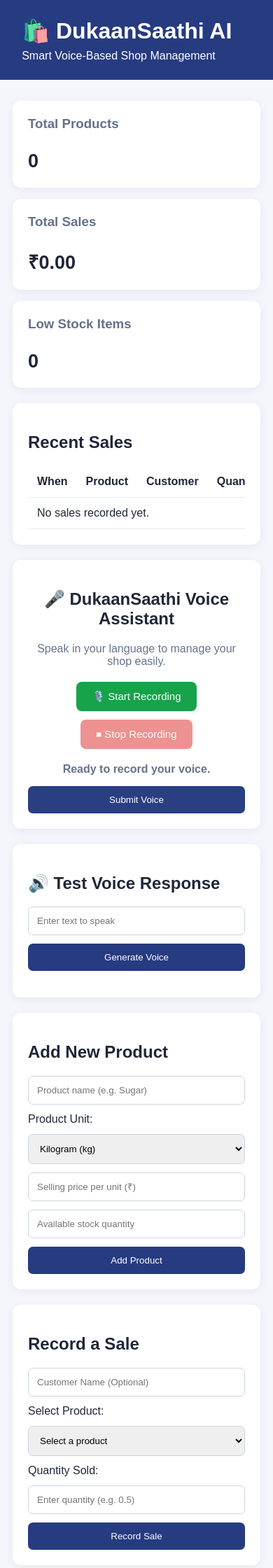
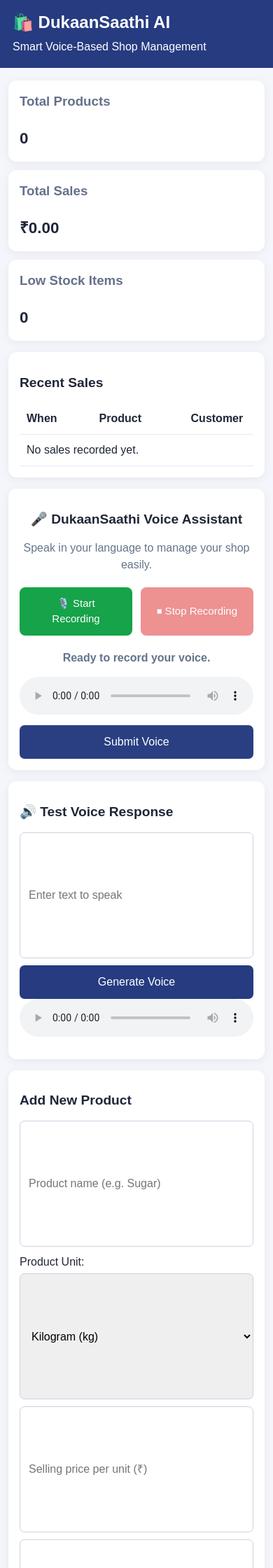
Before and after one commit to teena105/DukaanSaathiAI, a Flask app: page / in a window 390 px wide. Shown: the top 2240 px of the page at 70% size. Run offline with Flask 3, Linux system fonts and the light colour scheme; data that the repository does not hold is empty.

Commit message:
Improve responsive dashboard layout

```diff
--- a/public/style.css
+++ b/public/style.css
@@ -1,5 +1,9 @@
 * {
     box-sizing: border-box;
+}
+
+html {
+    min-width: 320px;
 }
 
 body {
@@ -7,16 +11,19 @@ body {
     font-family: Arial, sans-serif;
     background: #f4f6fb;
     color: #202638;
+    line-height: 1.5;
 }
 
 header {
     background: #263b80;
     color: white;
-    padding: 25px 8%;
+    padding: clamp(18px, 4vw, 26px) max(18px, calc((100% - 1050px) / 2));
 }
 
 header h1 {
     margin: 0 0 8px;
+    font-size: clamp(1.5rem, 4vw, 2rem);
+    line-height: 1.2;
 }
 
 header p {
@@ -24,20 +31,21 @@ header p {
 }
 
 main {
-    max-width: 1050px;
-    margin: 30px auto;
+    width: min(100%, 1086px);
+    margin: clamp(18px, 4vw, 30px) auto;
     padding: 0 18px;
 }
 
 .stats {
     display: grid;
-    grid-template-columns: repeat(auto-fit, minmax(180px, 1fr));
+    grid-template-columns: repeat(auto-fit, minmax(min(100%, 180px), 1fr));
     gap: 16px;
 }
 
 .stat-card, .panel {
     background: white;
-    padding: 22px;
+    min-width: 0;
+    padding: clamp(16px, 3vw, 22px);
     border-radius: 12px;
     box-shadow: 0 3px 14px rgba(0,0,0,0.06);
 }
@@ -48,36 +56,53 @@ main {
 }
 
 .stat-card p {
-    font-size: 27px;
+    font-size: clamp(1.4rem, 4vw, 1.7rem);
     font-weight: bold;
     margin-bottom: 0;
+    overflow-wrap: anywhere;
 }
 
 .panel {
     margin-top: 22px;
 }
 
+h2 {
+    font-size: clamp(1.2rem, 3vw, 1.5rem);
+    line-height: 1.3;
+    overflow-wrap: anywhere;
+}
+
 form {
     display: flex;
     flex-wrap: wrap;
+    align-items: center;
     gap: 12px;
 }
 
 input, select {
-    flex: 1;
-    min-width: 160px;
+    flex: 1 1 180px;
+    min-width: min(100%, 160px);
+    max-width: 100%;
     padding: 12px;
     border: 1px solid #ccd2df;
     border-radius: 7px;
+    font: inherit;
+}
+
+input:focus-visible, select:focus-visible, button:focus-visible {
+    outline: 3px solid #8aa4ff;
+    outline-offset: 2px;
 }
 
 button {
     padding: 12px 20px;
+    min-height: 44px;
     border: 0;
     border-radius: 7px;
     background: #263b80;
     color: white;
     cursor: pointer;
+    font: inherit;
 }
 
 button:hover {
@@ -86,6 +111,7 @@ button:hover {
 
 table {
     width: 100%;
+    min-width: 620px;
     border-collapse: collapse;
 }
 
@@ -99,14 +125,87 @@ th, td {
     background: #e5f5e9;
     padding: 12px;
     border-radius: 7px;
+    overflow-wrap: anywhere;
 }
 
 .table-wrap {
+    max-width: 100%;
     overflow-x: auto;
+    -webkit-overflow-scrolling: touch;
+}
+
+.delete-form {
+    width: max-content;
+    max-width: 100%;
+    flex: 0 0 auto;
+}
+
+.delete-form button {
+    white-space: nowrap;
+}
+
+audio {
+    display: block;
+    width: min(100%, 400px);
+    max-width: 100%;
+}
+
+@media (max-width: 760px) {
+    .stats {
+        grid-template-columns: repeat(2, minmax(0, 1fr));
+    }
+
+    .panel {
+        margin-top: 16px;
+    }
 }
 
 @media (max-width: 600px) {
+    header {
+        padding-inline: 18px;
+    }
+
+    main {
+        padding-inline: 12px;
+    }
+
+    .stats {
+        grid-template-columns: 1fr;
+        gap: 12px;
+    }
+
     form {
         flex-direction: column;
+        align-items: stretch;
+        gap: 10px;
+    }
+
+    form input,
+    form select,
+    form button {
+        width: 100%;
+        min-width: 0;
+    }
+
+    form label {
+        align-self: flex-start;
+        margin-bottom: -6px;
+    }
+
+    .voice-buttons {
+        gap: 10px;
+    }
+
+    .voice-buttons button {
+        flex: 1 1 150px;
+        padding-inline: 14px;
+    }
+
+    #voiceForm button {
+        width: 100%;
+    }
+
+    th, td {
+        padding: 10px;
     }
 }
```
Also changed, not shown: static/style.css (+107 -8 lines).
